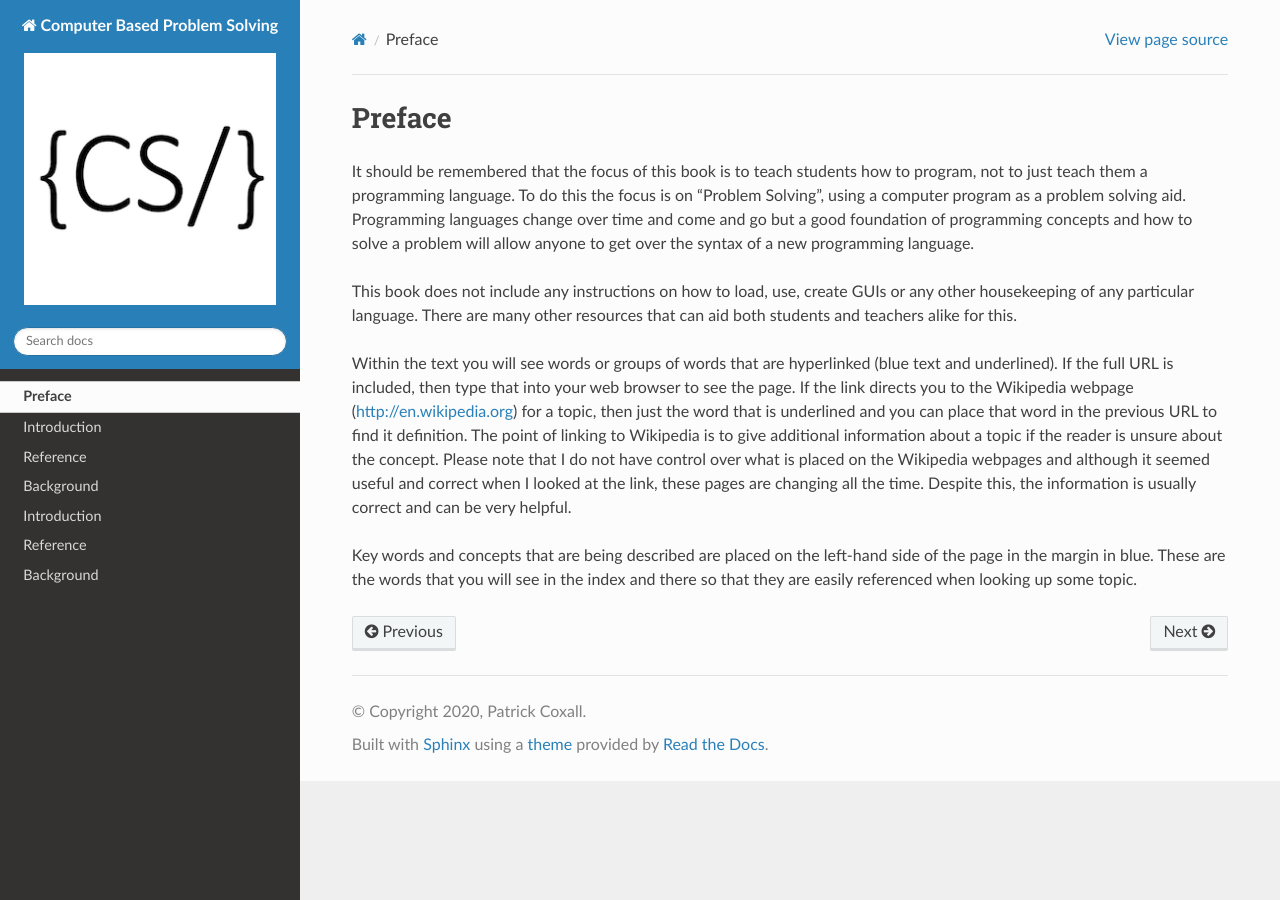
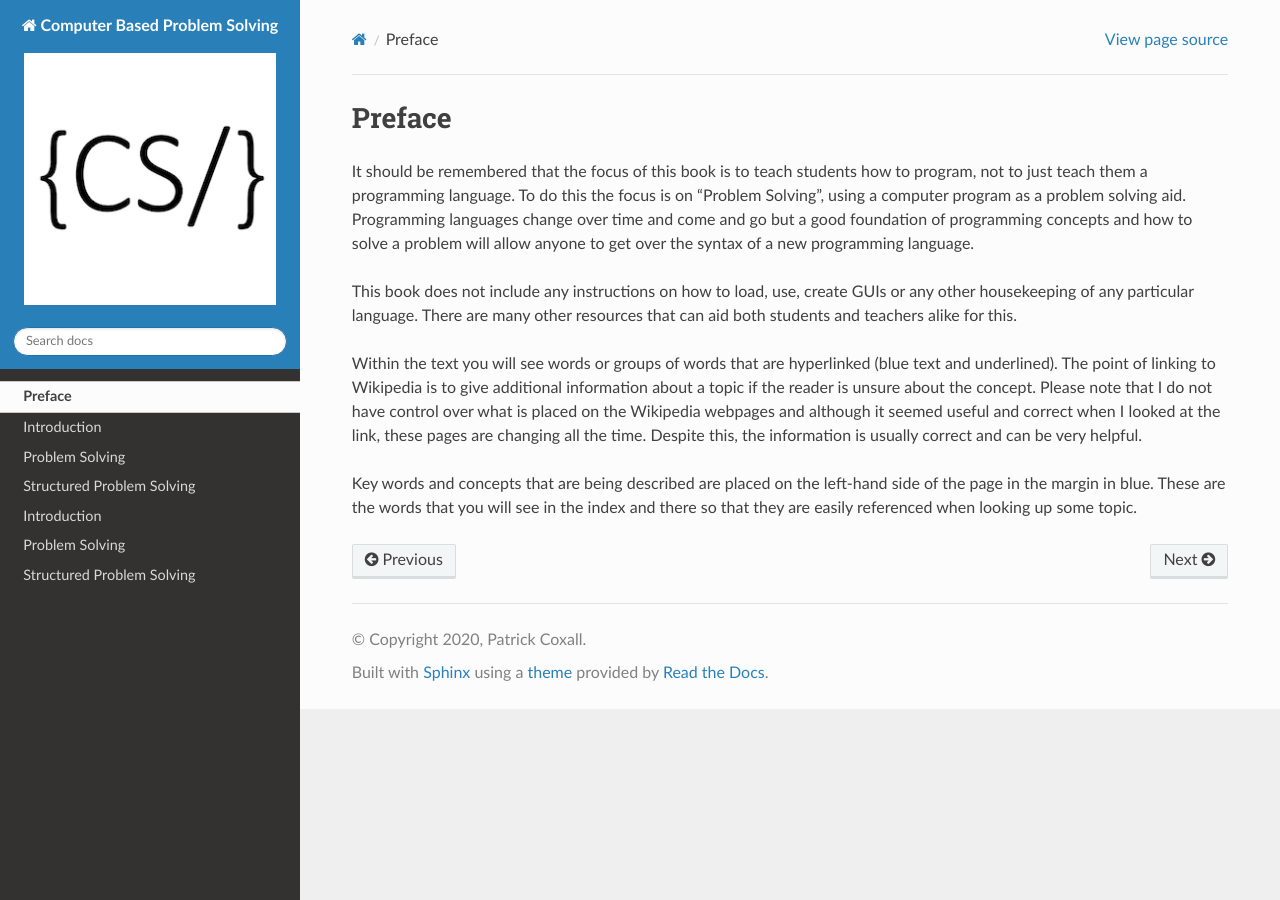
Before and after one commit to Mr-Coxall/Computer-Based-Problem-Solving, a Sphinx documentation site: the page built from docs/preface/index.rst, in a window 1280 px wide. Built offline with Sphinx 7.4.7 and the Read the Docs theme 2.0.0, drawn with Linux system fonts in a browser that asks for light colours; pages that are not in the unit, such as notebooks, are missing from menus.

Commit message:
converting chapters

```diff
--- a/docs/_static/my_theme.css
+++ b/docs/_static/my_theme.css
@@ -1,3 +1,4 @@
 .wy-nav-content {
-	max-width: 1200px !important;
+	//max-width: 1200px !important;
+	max-width: none;
 }
--- a/docs/preface/index.rst
+++ b/docs/preface/index.rst
@@ -8,6 +8,6 @@ It should be remembered that the focus of this book is to teach students how to
 
 This book does not include any instructions on how to load, use, create GUIs or any other housekeeping of any particular language. There are many other resources that can aid both students and teachers alike for this.
 
-Within the text you will see words or groups of words that are hyperlinked (blue text and underlined). If the full URL is included, then type that into your web browser to see the page. If the link directs you to the Wikipedia webpage (http://en.wikipedia.org) for a topic, then just the word that is underlined and you can place that word in the previous URL to find it definition. The point of linking to Wikipedia is to give additional information about a topic if the reader is unsure about the concept. Please note that I do not have control over what is placed on the Wikipedia webpages and although it seemed useful and correct when I looked at the link, these pages are changing all the time. Despite this, the information is usually correct and can be very helpful.
+Within the text you will see words or groups of words that are hyperlinked (blue text and underlined). The point of linking to Wikipedia is to give additional information about a topic if the reader is unsure about the concept. Please note that I do not have control over what is placed on the Wikipedia webpages and although it seemed useful and correct when I looked at the link, these pages are changing all the time. Despite this, the information is usually correct and can be very helpful.
 
 Key words and concepts that are being described are placed on the left-hand side of the page in the margin in blue. These are the words that you will see in the index and there so that they are easily referenced when looking up some topic.
--- a/docs/problem-solving/index.rst
+++ b/docs/problem-solving/index.rst
@@ -1,8 +1,8 @@
-.. _reference:
+.. problem-solving:
 
-=========
-Reference
-=========
+===============
+Problem Solving
+===============
 
 .. toctree::
    :maxdepth: 1
--- a/docs/structured-problem-solving/index.rst
+++ b/docs/structured-problem-solving/index.rst
@@ -1,8 +1,8 @@
-.. _background:
+.. _structured-problem-solving:
 
-=============
-Background
-=============
+==========================
+Structured Problem Solving
+==========================
 
 .. toctree::
    :maxdepth: 1
```
